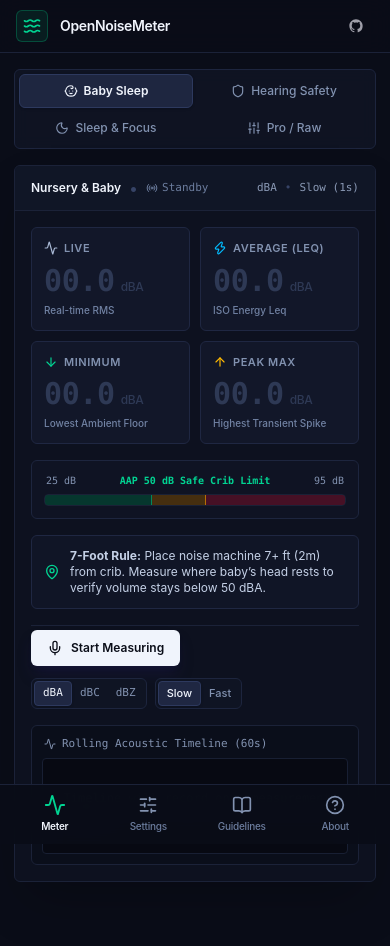
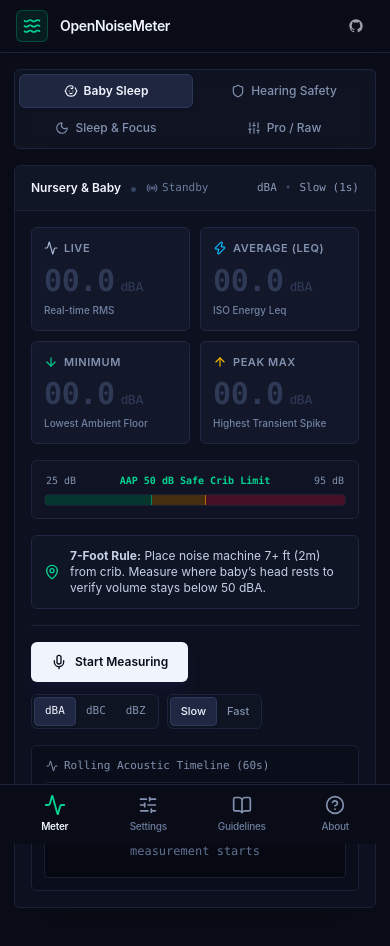
Before and after one commit to araujoigor/open-noise-meter, a React (Vite) app: page / in a window 390 px wide. Shown: the top 946 px of the page. Built offline with nearby package versions, Linux system fonts and the light colour scheme.

Commit message:
fix: refine measuring button top padding and graph canvas placeholder layout

```diff
--- a/src/App.tsx
+++ b/src/App.tsx
@@ -54,7 +54,7 @@
       />
 
       {/* Main Container */}
-      <main className="flex-1 w-full max-w-4xl mx-auto px-3.5 sm:px-6 py-4 sm:py-6">
+      <main className="flex-1 w-full max-w-4xl mx-auto px-3.5 sm:px-6 pt-4 sm:pt-6 pb-24 md:pb-8">
         {/* Error Alert */}
         {errorMessage && (
           <div className="mb-4 flex items-center gap-2.5 rounded-md border border-rose-900/60 bg-rose-950/40 p-3 text-xs sm:text-sm text-rose-200">
--- a/src/components/MeterDisplay.tsx
+++ b/src/components/MeterDisplay.tsx
@@ -438,14 +438,14 @@
         )}
 
         {/* Integrated Primary Controls & DSP Filter Toggles */}
-        <div className="flex flex-wrap items-center justify-between gap-3 pt-1 border-t border-[#1b2238]">
+        <div className="flex flex-wrap items-center justify-between gap-3 pt-4 sm:pt-5 border-t border-[#1b2238]">
           {/* Main Action Buttons */}
           <div className="flex items-center gap-2">
             {isIdle ? (
               <button
                 type="button"
                 onClick={onStart}
-                className="inline-flex items-center justify-center gap-2 rounded-md bg-[#f0f4fc] hover:bg-white active:scale-[0.98] text-[#0a0d18] font-semibold text-xs sm:text-sm h-9 px-4 sm:px-5 shadow-lg shadow-indigo-950/40 transition-all cursor-pointer"
+                className="inline-flex items-center justify-center gap-2 rounded-md bg-[#f0f4fc] hover:bg-white active:scale-[0.98] text-[#0a0d18] font-semibold text-xs sm:text-sm h-10 px-5 shadow-lg shadow-indigo-950/40 transition-all cursor-pointer"
               >
                 <Mic className="size-4" />
                 <span>Start Measuring</span>
@@ -456,18 +456,18 @@
                   <button
                     type="button"
                     onClick={onPause}
-                    className="inline-flex items-center justify-center gap-1.5 rounded-md bg-[#1a2138] hover:bg-[#222b48] text-[#f0f4fc] font-medium text-xs h-8.5 px-3 border border-[#263152] transition-colors cursor-pointer"
+                    className="inline-flex items-center justify-center gap-1.5 rounded-md bg-[#1a2138] hover:bg-[#222b48] text-[#f0f4fc] font-medium text-xs sm:text-sm h-10 px-4 border border-[#263152] transition-colors cursor-pointer"
                   >
-                    <Pause className="size-3.5" />
+                    <Pause className="size-4" />
                     <span>Pause</span>
                   </button>
                 ) : isPaused ? (
                   <button
                     type="button"
                     onClick={onResume}
-                    className="inline-flex items-center justify-center gap-1.5 rounded-md bg-emerald-600 hover:bg-emerald-500 text-white font-medium text-xs h-8.5 px-3 transition-colors cursor-pointer"
+                    className="inline-flex items-center justify-center gap-1.5 rounded-md bg-emerald-600 hover:bg-emerald-500 text-white font-medium text-xs sm:text-sm h-10 px-4 transition-colors cursor-pointer"
                   >
-                    <Play className="size-3.5" />
+                    <Play className="size-4" />
                     <span>Resume</span>
                   </button>
                 ) : null}
@@ -475,17 +475,17 @@
                 <button
                   type="button"
                   onClick={onReset}
-                  className="inline-flex items-center justify-center gap-1.5 rounded-md bg-[#121729]/80 hover:bg-[#1a2138] text-[#a4b3cf] font-medium text-xs h-8.5 px-3 border border-[#1d253e] transition-colors cursor-pointer"
+                  className="inline-flex items-center justify-center gap-1.5 rounded-md bg-[#121729]/80 hover:bg-[#1a2138] text-[#a4b3cf] font-medium text-xs sm:text-sm h-10 px-3.5 border border-[#1d253e] transition-colors cursor-pointer"
                   title="Reset session statistics"
                 >
-                  <RotateCcw className="size-3.5 text-[#8292b0]" />
+                  <RotateCcw className="size-3.5" />
                   <span>Reset</span>
                 </button>
 
                 <button
                   type="button"
                   onClick={onStop}
-                  className="inline-flex items-center justify-center gap-1.5 rounded-md bg-rose-950/20 hover:bg-rose-950/40 text-rose-300 font-medium text-xs h-8.5 px-3 border border-rose-900/40 transition-colors cursor-pointer"
+                  className="inline-flex items-center justify-center gap-1.5 rounded-md bg-rose-950/20 hover:bg-rose-950/40 text-rose-300 font-medium text-xs sm:text-sm h-10 px-3.5 border border-rose-900/40 transition-colors cursor-pointer"
                   title="Stop microphone"
                 >
                   <MicOff className="size-3.5" />
@@ -504,7 +504,7 @@
                   key={w}
                   type="button"
                   onClick={() => onSelectWeighting(w)}
-                  className={`rounded-sm px-2 py-1 text-[11px] font-mono font-medium transition-colors cursor-pointer ${
+                  className={`rounded-sm px-2.5 py-1.5 text-[11px] font-mono font-medium transition-colors cursor-pointer ${
                     unit === w
                       ? 'bg-[#1f2742] text-[#f0f4fc] shadow-sm border border-[#2d395e]'
                       : 'text-[#8292b0] hover:text-[#f0f4fc]'
@@ -520,7 +520,7 @@
               <button
                 type="button"
                 onClick={() => onSelectResponse('slow')}
-                className={`rounded-sm px-2 py-1 text-[11px] font-medium transition-colors cursor-pointer ${
+                className={`rounded-sm px-2.5 py-1.5 text-[11px] font-medium transition-colors cursor-pointer ${
                   responseTime === 'slow'
                     ? 'bg-[#1f2742] text-[#f0f4fc] shadow-sm border border-[#2d395e]'
                     : 'text-[#8292b0] hover:text-[#f0f4fc]'
@@ -531,7 +531,7 @@
               <button
                 type="button"
                 onClick={() => onSelectResponse('fast')}
-                className={`rounded-sm px-2 py-1 text-[11px] font-medium transition-colors cursor-pointer ${
+                className={`rounded-sm px-2.5 py-1.5 text-[11px] font-medium transition-colors cursor-pointer ${
                   responseTime === 'fast'
                     ? 'bg-[#1f2742] text-[#f0f4fc] shadow-sm border border-[#2d395e]'
                     : 'text-[#8292b0] hover:text-[#f0f4fc]'
@@ -544,7 +544,7 @@
         </div>
 
         {/* Embedded 60-Second Rolling Waveform Timeline */}
-        <div className="rounded-md border border-[#1b2238] bg-[#0b0e1a]/90 p-2.5 sm:p-3 space-y-1.5">
+        <div className="rounded-md border border-[#1b2238] bg-[#0b0e1a]/90 p-3 sm:p-4 space-y-2">
           <div className="flex items-center justify-between text-[11px] font-mono text-[#8292b0] px-0.5">
             <span className="flex items-center gap-1.5">
               <Activity className="size-3 text-[#8292b0]" />
@@ -558,13 +558,13 @@
             )}
           </div>
 
-          <div className="relative h-24 w-full overflow-hidden rounded-sm bg-[#070912] border border-[#181f33] flex items-center justify-center">
+          <div className="relative h-24 sm:h-28 w-full overflow-hidden rounded-sm bg-[#070912] border border-[#181f33] flex items-center justify-center">
             {isActive ? (
               <canvas ref={canvasRef} className="w-full h-full block" />
             ) : (
-              <div className="flex items-center gap-2 text-xs font-mono text-[#526284]">
-                <Activity className="size-3.5 opacity-40" />
-                <span>Timeline will record once measurement starts</span>
+              <div className="flex flex-col sm:flex-row items-center justify-center gap-2 px-5 py-3 text-center text-xs font-mono text-[#607194]">
+                <Activity className="size-4 opacity-50 shrink-0 text-emerald-400/70" />
+                <span className="leading-relaxed">Timeline will record once measurement starts</span>
               </div>
             )}
           </div>
```
